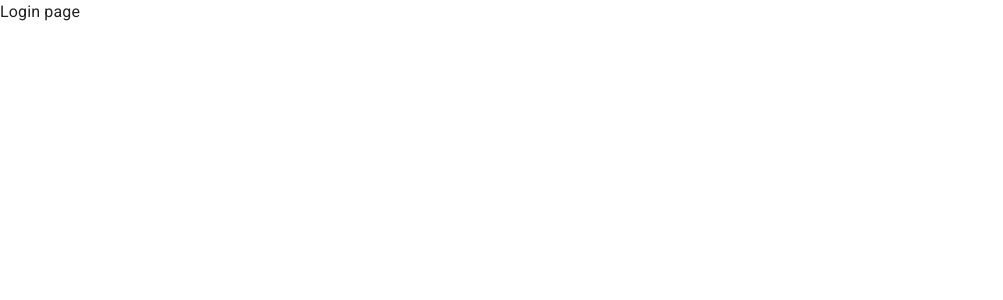
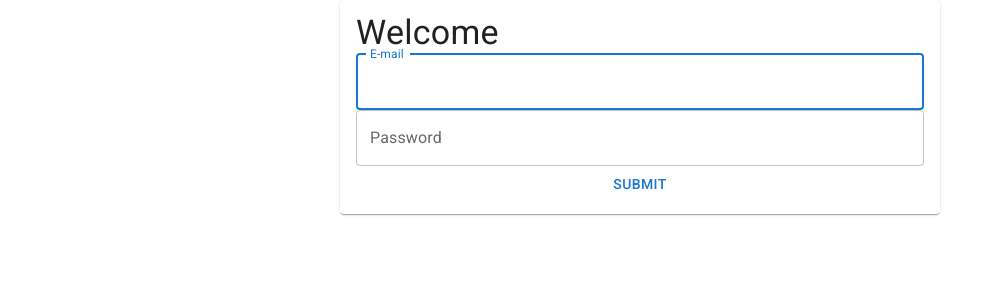
Before and after one commit to klauskpm/my-turborepo, a React (Create React App) app in the folder apps/testing-react/: page / in a window 1280 px wide. Shown: the top 300 px of the page, without its empty margins (0-1003 px from the left). Built offline with nearby package versions, Linux system fonts and the light colour scheme.

Commit message:
feat(testing-react): create minimal structure for login page

```diff
--- a/apps/testing-react/src/index.tsx
+++ b/apps/testing-react/src/index.tsx
@@ -1,6 +1,6 @@
 import React from 'react';
 import ReactDOM from 'react-dom/client';
-import { CssBaseline } from '@mui/material';
+import { createTheme, CssBaseline, ThemeProvider } from "@mui/material";
 
 import '@fontsource/roboto/300.css';
 import '@fontsource/roboto/400.css';
@@ -14,10 +14,15 @@ import reportWebVitals from './reportWebVitals';
 const root = ReactDOM.createRoot(
   document.getElementById('root') as HTMLElement
 );
+
+const theme = createTheme();
+
 root.render(
   <React.StrictMode>
-    <CssBaseline />
-    <App />
+    <ThemeProvider theme={theme}>
+      <CssBaseline />
+      <App />
+    </ThemeProvider>
   </React.StrictMode>
 );
 
--- a/apps/testing-react/src/routes/Login.tsx
+++ b/apps/testing-react/src/routes/Login.tsx
@@ -1,7 +1,25 @@
+import { Button, Grid, Paper, TextField, Typography } from "@mui/material";
+
+const styles = {
+  paper: {
+    width: '600px',
+    padding: '12px 16px',
+    display: 'flex',
+    flexDirection: 'column'
+  }
+};
+
 function Login() {
   return (
-    <div>Login page</div>
-  )
+    <Grid container justifyContent='center'>
+      <Paper sx={styles.paper}>
+        <Typography variant='h4'>Welcome</Typography>
+        <TextField variant='outlined' label='E-mail' autoFocus />
+        <TextField variant='outlined' label='Password' />
+        <Button>Submit</Button>
+      </Paper>
+    </Grid>
+  );
 }
 
 export { Login };
```
